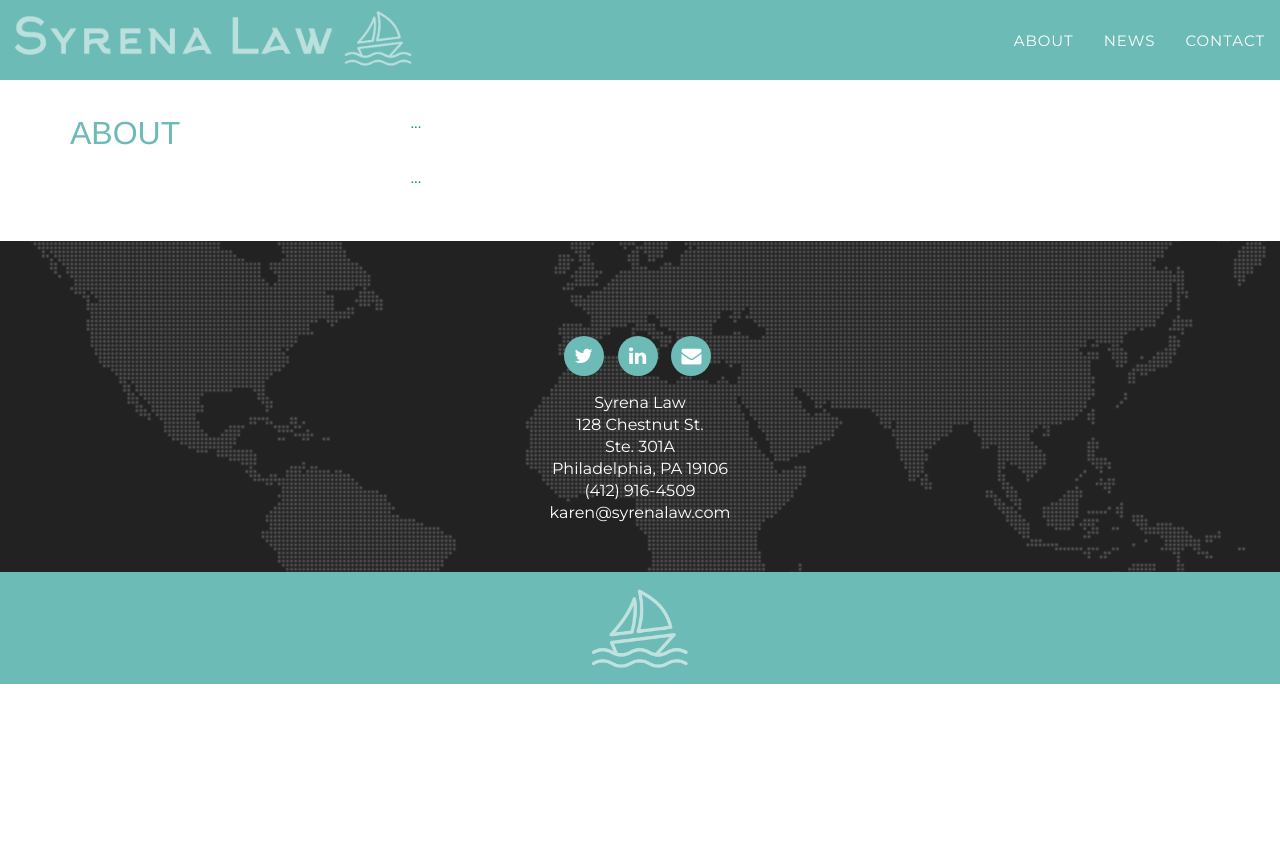
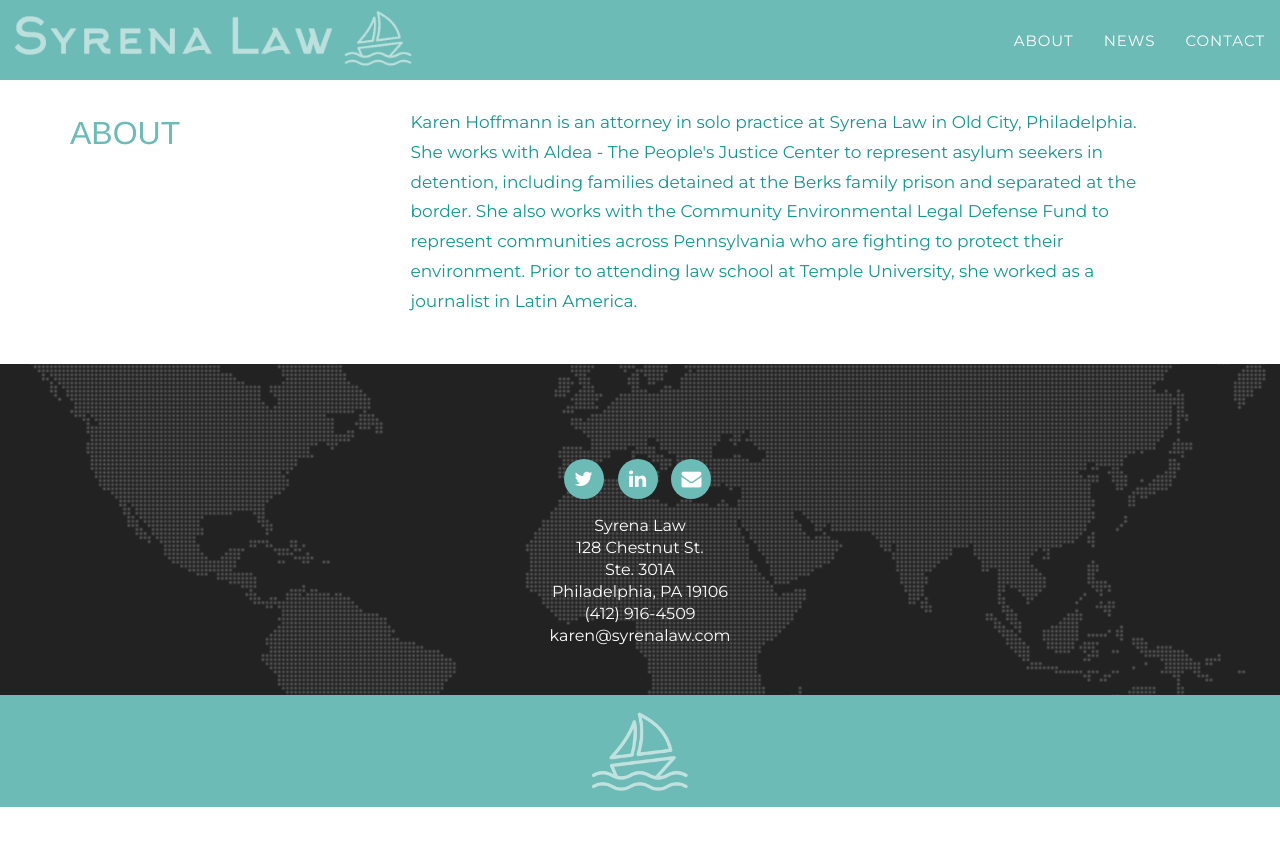
Before and after one commit to syrena-law/syrena-law.github.io, a Jekyll site: the page built from index.html, in a window 1280 px wide. Shown: the top 846 px of the page. Built offline with Jekyll 4.4.1, drawn with Linux system fonts in a browser that asks for light colours; some web fonts are replaced.

Commit message:
add about

```diff
--- a/_includes/about.html
+++ b/_includes/about.html
@@ -6,8 +6,7 @@
               <p class="syrena-32 syrena-primary syrena-left">About</p>
             </div>
             <div class="col-md-9 text-center syrena-about-text">
-              <p class="syrena-17">...</p>
-              <p class="syrena-17">...</p>
+              <p class="syrena-17">Karen Hoffmann is an attorney in solo practice at Syrena Law in Old City, Philadelphia. She works with Aldea - The People's Justice Center to represent asylum seekers in detention, including families detained at the Berks family prison and separated at the border. She also works with the Community Environmental Legal Defense Fund to represent communities across Pennsylvania who are fighting to protect their environment. Prior to attending law school at Temple University, she worked as a journalist in Latin America.</p>
             </div>
         </div>
     </div>
```
